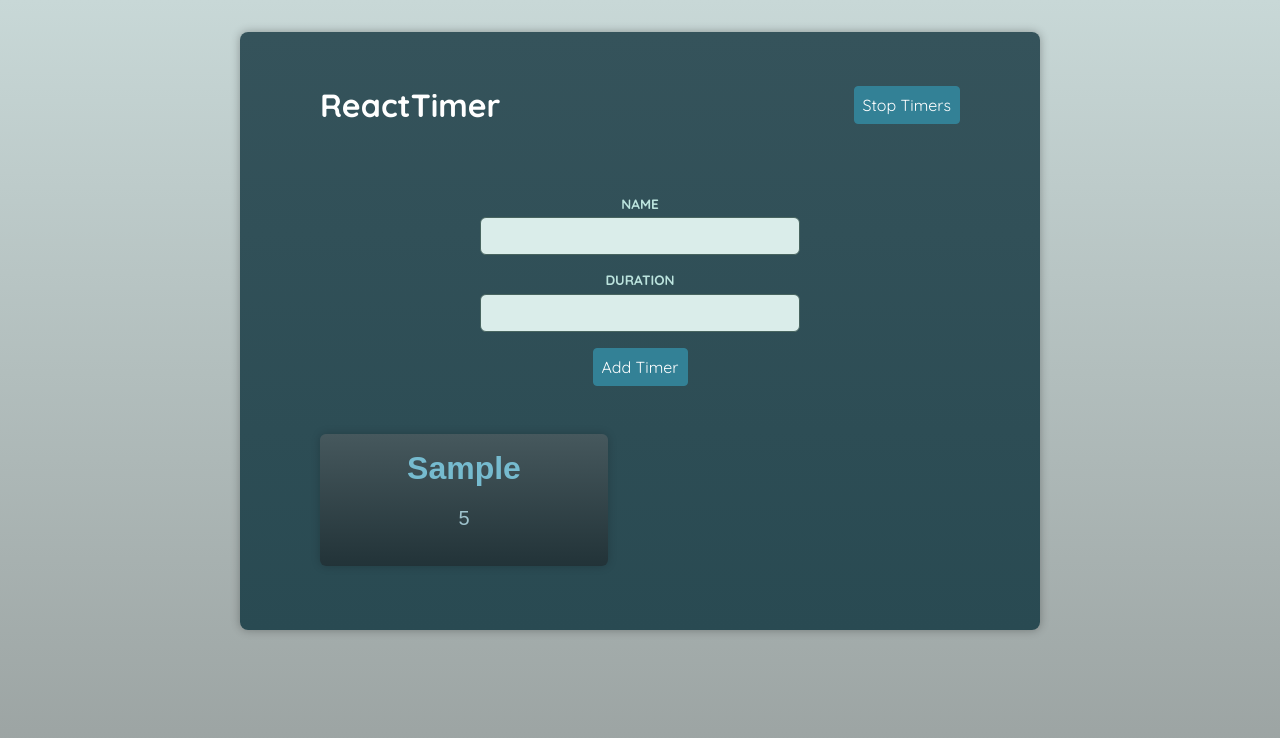
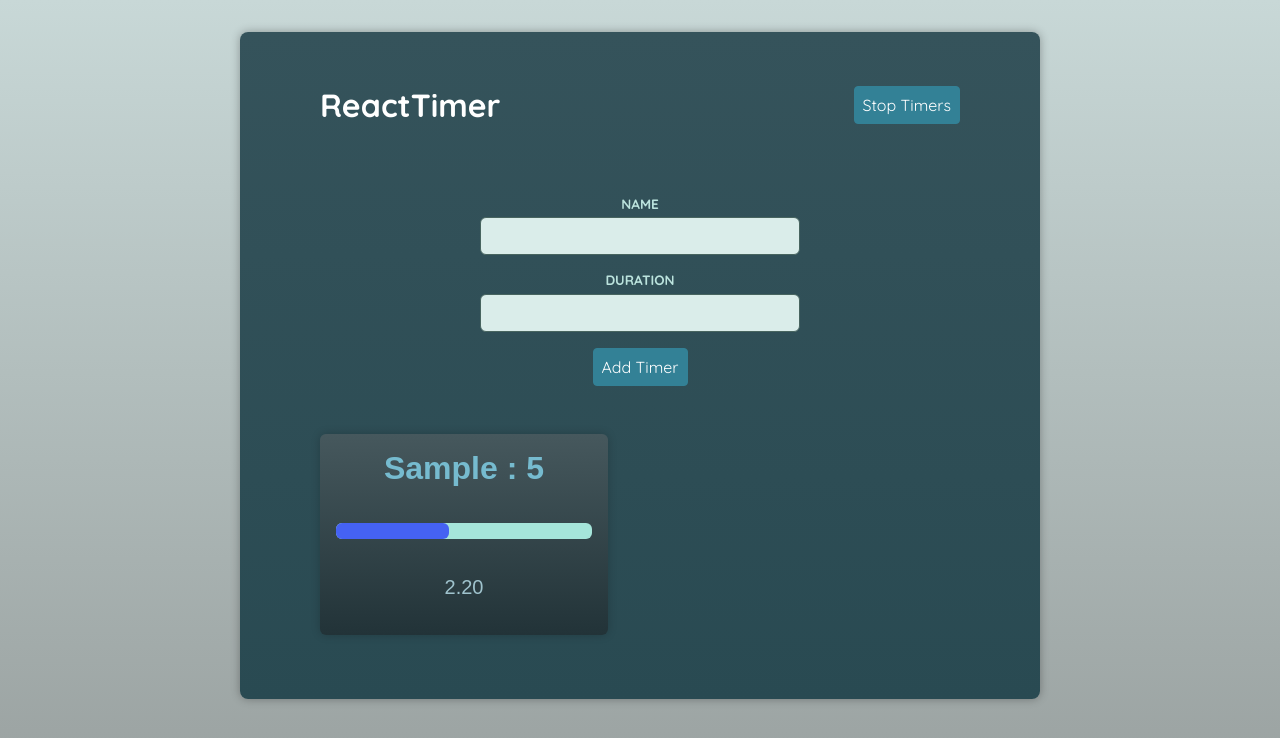
Before and after one commit to NikolayDimov/React-Advanced-State-Management, a React (Vite) app: page / in a window 1280 px wide. Both pictures are taken after typing "Sample", "5" into the empty fields and a click on the button "Add Timer". Shown: the top 738 px of the page. Built offline with nearby package versions, Linux system fonts and the light colour scheme; a web font is replaced by a local one.

Commit message:
feta(Timer.tsx): add logic for start,stop and add timer

```diff
--- a/src/components/Timer.tsx
+++ b/src/components/Timer.tsx
@@ -1,11 +1,42 @@
 import Container from "./UI/Container.tsx";
-import { Timer as TimerProps } from "../store/timer-context.tsx";
+import { useTimersContext, type Timer as TimerProps } from "../store/timer-context.tsx";
+import { useEffect, useRef, useState } from "react";
 
 export default function Timer({ name, duration }: TimerProps) {
+    const interval = useRef<number | null>(null);
+    const [remainingTime, setRemainingTime] = useState(duration * 1000);
+    const { isRunning } = useTimersContext();
+
+    if (remainingTime <= 0 && interval.current) {
+        clearInterval(interval.current);
+    }
+
+    useEffect(() => {
+        let timer: number;
+
+        if (isRunning) {
+            timer = setInterval(function () {
+                setRemainingTime((prevTime) => prevTime - 50);
+            }, 50);
+            interval.current = timer;
+        } else if (!isRunning && interval.current) {
+            clearInterval(interval.current);
+        }
+
+        return () => clearInterval(timer);
+    }, [isRunning]);
+
+    const formattedRemainingTime = (remainingTime / 1000).toFixed(2);
+
     return (
         <Container as="article">
-            <h2>{name}</h2>
-            <p>{duration}</p>
+            <h2>
+                {name} : {duration}
+            </h2>
+            <p>
+                <progress max={duration * 1000} value={remainingTime} />
+            </p>
+            <p>{formattedRemainingTime}</p>
         </Container>
     );
 }
--- a/src/components/Timers.tsx
+++ b/src/components/Timers.tsx
@@ -3,6 +3,7 @@
 
 export default function Timers() {
     const { timers } = useTimersContext();
+
     return (
         <ul>
             {timers.map((timer) => (
```
